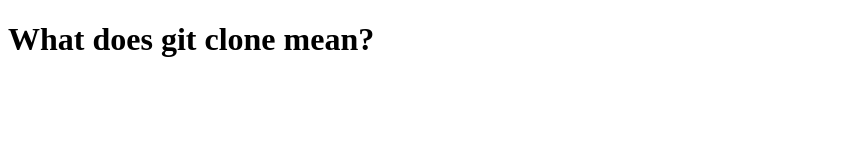
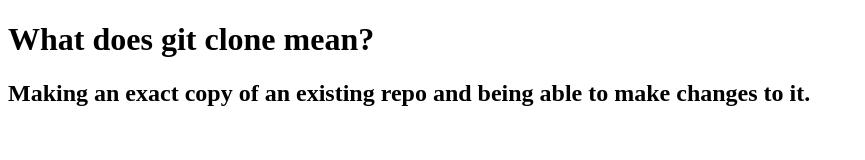
Before and after one commit to SuitcaseCoder/clone-this-repo, a plain HTML site: page index.html in a window 1280 px wide. Shown: the whole page, without its empty margins (0-865 px from the left). Drawn offline with Linux system fonts and the light colour scheme.

Commit message:
added h2

```diff
--- a/index.html
+++ b/index.html
@@ -8,5 +8,8 @@
 </head>
 <body>
     <h1>What does git clone mean?</h1>
+
+    <!--code on cloned version below -->
+    <h2>Making an exact copy of an existing repo and being able to make changes to it.</h2>
 </body>
 </html>
```
